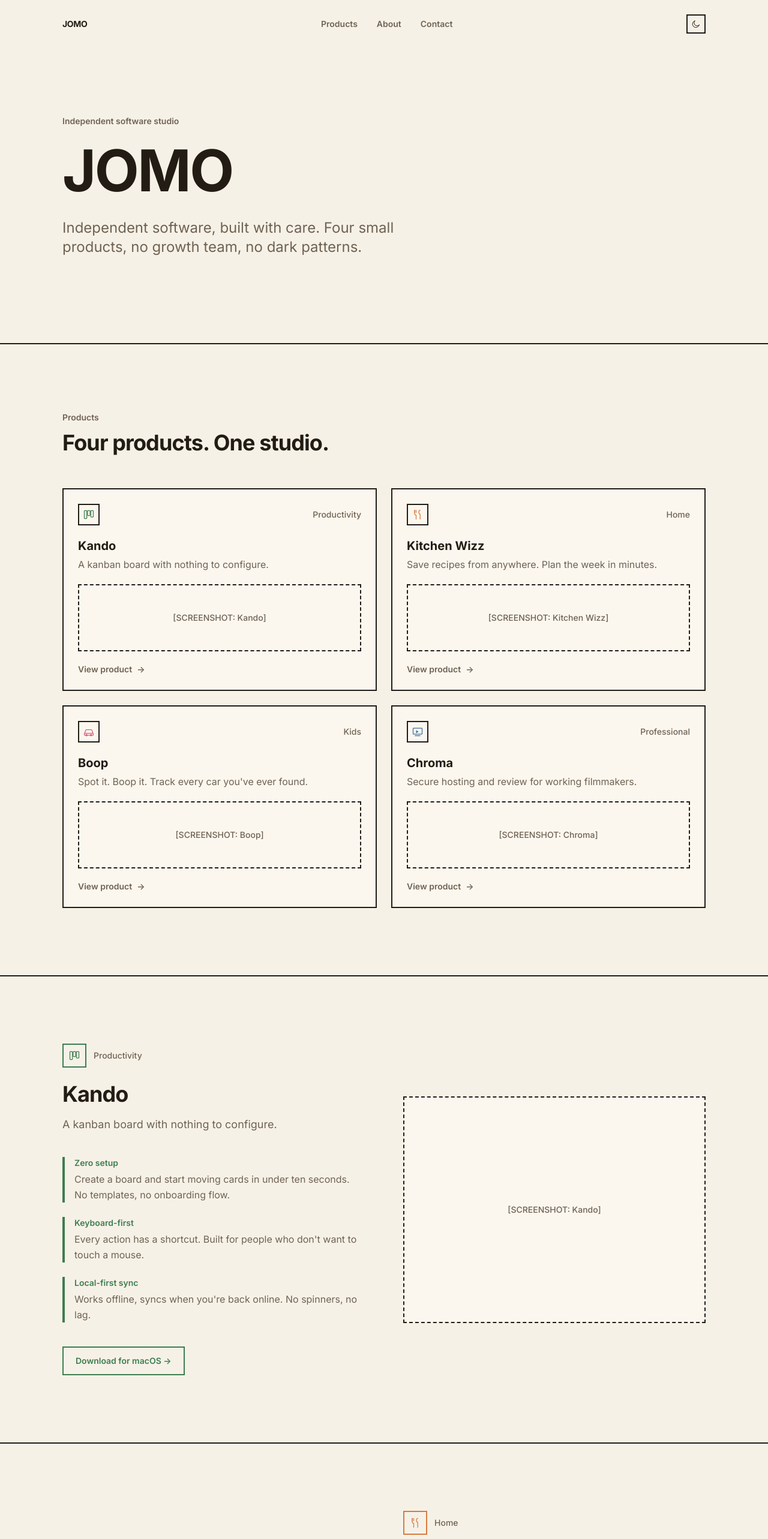
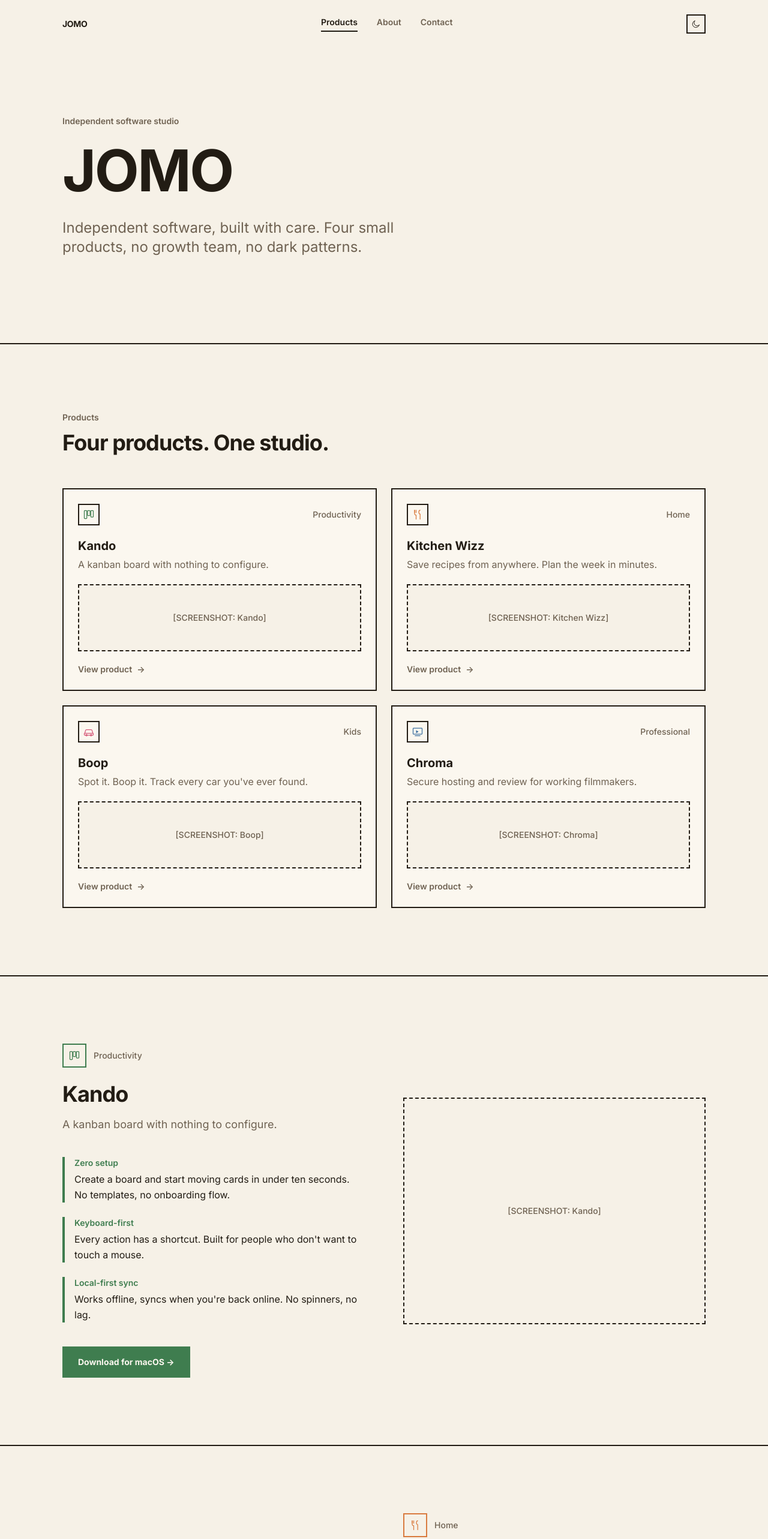
Before and after one commit to ryanborroff/KES, a React (Vite) app: page / in a window 1280 px wide. Shown: the top 2566 px of the page at 60% size. Built offline with nearby package versions, Linux system fonts and the light colour scheme.

Commit message:
Fix second design critique: solid CTAs, placeholder contrast, active nav highlight
Co-Authored-By: Claude Sonnet 5 <noreply@anthropic.com>
Claude-Session: https://claude.ai/code/session_01QT7CtAw4QbbfmWgTN67P22

```diff
--- a/src/components/Hero.jsx
+++ b/src/components/Hero.jsx
@@ -1,14 +1,31 @@
 import ThemeToggle from './ThemeToggle'
+import useActiveSection from '../hooks/useActiveSection'
+
+const NAV_LINKS = [
+  { id: 'products', label: 'Products' },
+  { id: 'about', label: 'About' },
+  { id: 'contact', label: 'Contact' },
+]
 
 export default function Hero({ theme, setTheme }) {
+  const active = useActiveSection(['products', 'about', 'contact'])
+
   return (
     <header className="relative border-b-2 border-base-border">
       <nav className="max-w-6xl mx-auto px-6 md:px-10 flex items-center justify-between py-6">
         <span className="text-sm font-bold tracking-tight">JOMO</span>
-        <div className="hidden sm:flex items-center gap-8 text-sm font-semibold text-base-muted">
-          <a href="#products" className="hover:text-base-fg transition-colors">Products</a>
-          <a href="#about" className="hover:text-base-fg transition-colors">About</a>
-          <a href="#contact" className="hover:text-base-fg transition-colors">Contact</a>
+        <div className="hidden sm:flex items-center gap-8 text-sm font-semibold">
+          {NAV_LINKS.map(({ id, label }) => (
+            <a
+              key={id}
+              href={`#${id}`}
+              className={`border-b-2 pb-1 transition-colors ${
+                active === id ? 'border-base-fg text-base-fg' : 'border-transparent text-base-muted hover:text-base-fg'
+              }`}
+            >
+              {label}
+            </a>
+          ))}
         </div>
         <ThemeToggle theme={theme} setTheme={setTheme} />
       </nav>
--- a/src/components/ProductGrid.jsx
+++ b/src/components/ProductGrid.jsx
@@ -28,7 +28,7 @@ function ProductCard({ product, index }) {
           <p className="text-base text-base-muted leading-relaxed">{product.tagline}</p>
         </div>
 
-        <div className="border-2 border-dashed border-base-border h-28 flex items-center justify-center">
+        <div className="border-2 border-dashed border-base-fg/40 bg-base-bg h-28 flex items-center justify-center">
           <span className="text-sm font-medium text-base-muted">
             [SCREENSHOT: {product.name}]
           </span>
--- a/src/components/ProductSection.jsx
+++ b/src/components/ProductSection.jsx
@@ -34,20 +34,20 @@ export default function ProductSection({ product, index }) {
                   <div className="text-sm font-semibold mb-1" style={{ color: product.accent }}>
                     {f.title}
                   </div>
-                  <p className="text-base text-base-muted leading-relaxed">{f.detail}</p>
+                  <p className="text-base text-base-fg leading-relaxed">{f.detail}</p>
                 </div>
               ))}
             </div>
 
             <button
-              className="text-sm font-semibold px-5 py-3 border-2 transition-colors"
-              style={{ borderColor: product.accent, color: product.accent }}
+              className="text-sm font-bold px-6 py-3.5 border-2 transition-opacity hover:opacity-90"
+              style={{ backgroundColor: product.accent, borderColor: product.accent, color: '#fbf7ef' }}
             >
               {product.cta.label} &rarr;
             </button>
           </div>
 
-          <div className="border-2 border-dashed border-base-border aspect-[4/3] flex items-center justify-center bg-base-surface">
+          <div className="border-2 border-dashed border-base-fg/40 aspect-[4/3] flex items-center justify-center bg-base-bg">
             <span className="text-sm font-medium text-base-muted">
               [SCREENSHOT: {product.name}]
             </span>
--- /dev/null
+++ b/src/hooks/useActiveSection.js
@@ -0,0 +1,27 @@
+import { useEffect, useState } from 'react'
+
+export default function useActiveSection(ids) {
+  const [active, setActive] = useState(ids[0])
+
+  useEffect(() => {
+    const elements = ids.map((id) => document.getElementById(id)).filter(Boolean)
+
+    const observer = new IntersectionObserver(
+      (entries) => {
+        const visible = entries.filter((entry) => entry.isIntersecting)
+        if (visible.length > 0) {
+          const mostVisible = visible.reduce((a, b) =>
+            b.intersectionRatio > a.intersectionRatio ? b : a
+          )
+          setActive(mostVisible.target.id)
+        }
+      },
+      { rootMargin: '-40% 0px -50% 0px', threshold: [0, 0.25, 0.5, 0.75, 1] }
+    )
+
+    elements.forEach((el) => observer.observe(el))
+    return () => observer.disconnect()
+  }, [ids])
+
+  return active
+}
```
